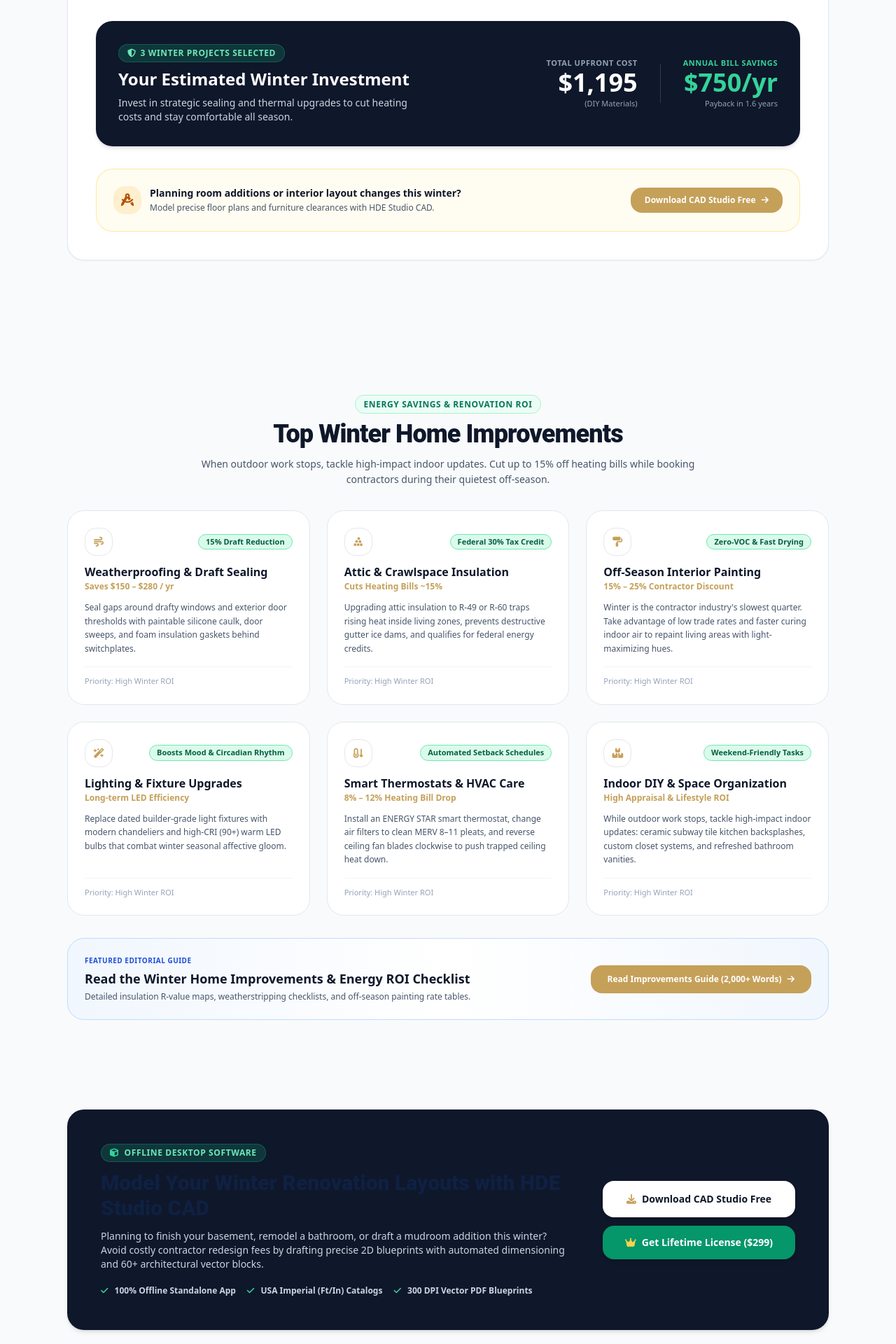
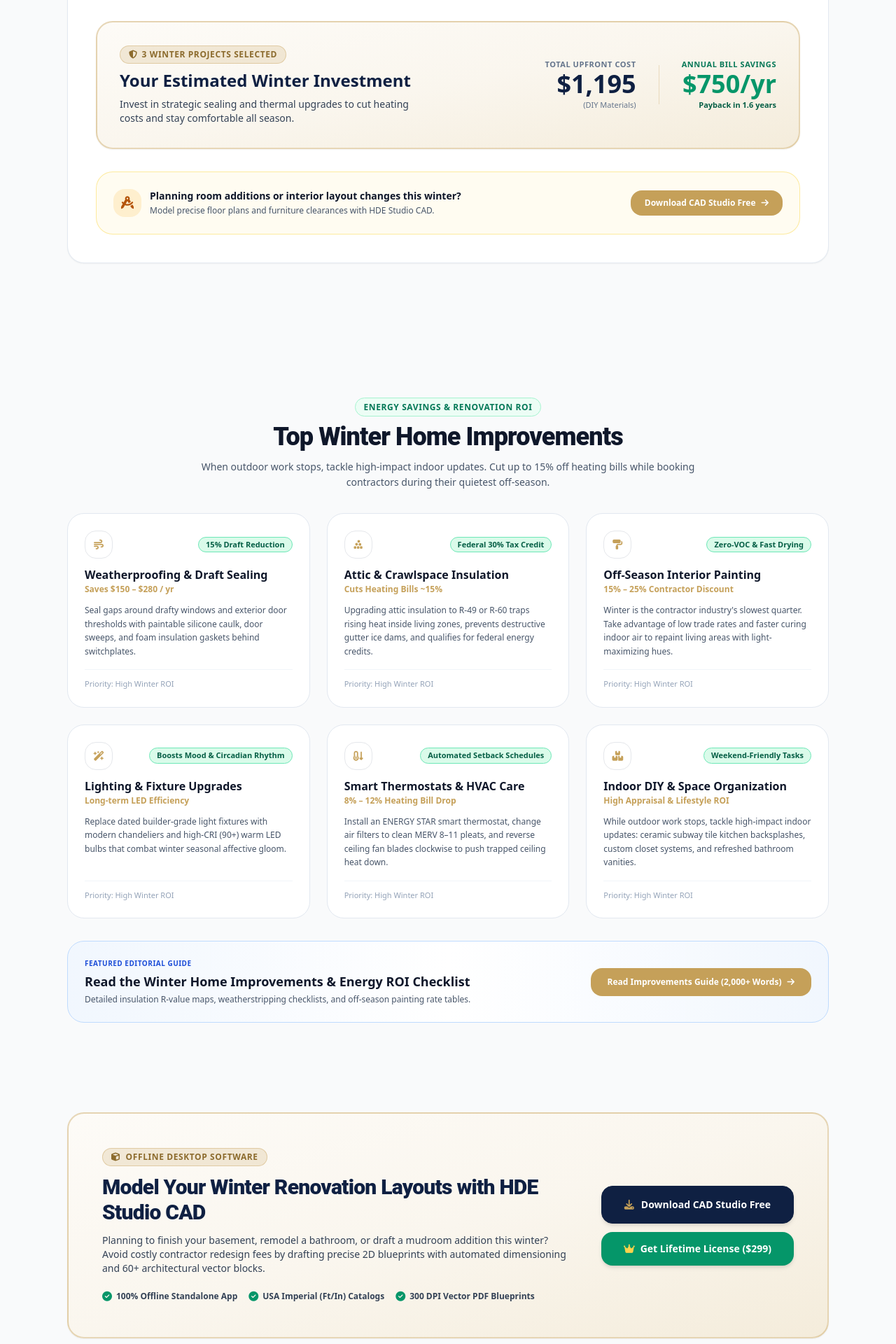
Before and after one commit to thyagarajsalome/hde-nextjs-web, a Next.js app: page /winter-home-guide in a window 1280 px wide. Shown: the part 2160-4080 px from the top of the page at 70% size. Built offline with nearby package versions, Linux system fonts and the light colour scheme; no server answers.

Commit message:
fix(ui): change winter guide promo and estimator summary banners to HDE brand cream light background

```diff
--- a/src/app/winter-home-guide/page.tsx
+++ b/src/app/winter-home-guide/page.tsx
@@ -346,37 +346,37 @@ export default function WinterHomeGuidePage() {
           </div>
         </section>
 
-        {/* SECTION 4: HDE STUDIO CAD INTEGRATION CARD */}
-        <section className="bg-gradient-to-br from-slate-900 via-primary-950 to-slate-900 rounded-3xl p-8 sm:p-12 text-white shadow-md flex flex-col lg:flex-row items-center justify-between gap-8">
+        {/* SECTION 4: HDE STUDIO CAD INTEGRATION CARD - HDE Brand Cream Light */}
+        <section className="bg-gradient-to-br from-[#fdfbf7] via-[#faf6ee] to-[#f4ecdb] border-2 border-[#c5a059]/40 rounded-3xl p-8 sm:p-12 text-[#0f2042] shadow-sm flex flex-col lg:flex-row items-center justify-between gap-8">
           <div className="space-y-3 text-center lg:text-left max-w-2xl">
-            <span className="inline-flex items-center gap-2 px-3 py-1 rounded-full text-xs font-black uppercase tracking-wider bg-emerald-500/20 text-emerald-300 border border-emerald-500/30">
-              <i className="fas fa-cube text-emerald-400"></i>
+            <span className="inline-flex items-center gap-2 px-3 py-1 rounded-full text-xs font-black uppercase tracking-wider bg-[#c5a059]/20 text-[#8c6b2d] border border-[#c5a059]/40 shadow-2xs">
+              <i className="fas fa-cube text-[#8c6b2d]"></i>
               <span>Offline Desktop Software</span>
             </span>
-            <h3 className="text-2xl sm:text-3xl font-black">
+            <h3 className="text-2xl sm:text-3xl font-black text-[#0f2042] tracking-tight">
               Model Your Winter Renovation Layouts with HDE Studio CAD
             </h3>
-            <p className="text-xs sm:text-sm text-slate-300 leading-relaxed">
+            <p className="text-xs sm:text-sm text-slate-700 leading-relaxed font-medium">
               Planning to finish your basement, remodel a bathroom, or draft a mudroom addition this winter? Avoid costly contractor redesign fees by drafting precise 2D blueprints with automated dimensioning and 60+ architectural vector blocks.
             </p>
-            <div className="pt-2 flex flex-wrap justify-center lg:justify-start gap-4 text-xs font-semibold text-slate-300">
-              <span><i className="fas fa-check text-emerald-400 mr-1.5"></i> 100% Offline Standalone App</span>
-              <span><i className="fas fa-check text-emerald-400 mr-1.5"></i> USA Imperial (Ft/In) Catalogs</span>
-              <span><i className="fas fa-check text-emerald-400 mr-1.5"></i> 300 DPI Vector PDF Blueprints</span>
+            <div className="pt-2 flex flex-wrap justify-center lg:justify-start gap-4 text-xs font-semibold text-slate-700">
+              <span className="flex items-center"><i className="fas fa-circle-check text-emerald-600 mr-1.5 text-sm"></i> 100% Offline Standalone App</span>
+              <span className="flex items-center"><i className="fas fa-circle-check text-emerald-600 mr-1.5 text-sm"></i> USA Imperial (Ft/In) Catalogs</span>
+              <span className="flex items-center"><i className="fas fa-circle-check text-emerald-600 mr-1.5 text-sm"></i> 300 DPI Vector PDF Blueprints</span>
             </div>
           </div>
 
           <div className="flex flex-col sm:flex-row lg:flex-col gap-3 w-full lg:w-auto shrink-0">
             <Link
               href="/download"
-              className="px-8 py-4 rounded-xl bg-white hover:bg-slate-100 text-slate-900 font-black text-sm shadow-md transition-all text-center no-underline flex items-center justify-center gap-2"
+              className="px-8 py-4 rounded-xl bg-[#0f2042] hover:bg-[#1a3360] text-white font-black text-sm shadow-md hover:shadow-lg transition-all text-center no-underline flex items-center justify-center gap-2.5 cursor-pointer border border-[#0f2042]"
             >
-              <i className="fas fa-download text-primary"></i>
+              <i className="fas fa-download text-[#c5a059]"></i>
               <span>Download CAD Studio Free</span>
             </Link>
             <Link
               href="/download#pricing"
-              className="px-8 py-3.5 rounded-xl bg-emerald-600 hover:bg-emerald-500 text-white font-bold text-xs sm:text-sm shadow-md transition-all text-center no-underline flex items-center justify-center gap-2"
+              className="px-8 py-3.5 rounded-xl bg-emerald-600 hover:bg-emerald-700 text-white font-bold text-xs sm:text-sm shadow-md hover:shadow-lg transition-all text-center no-underline flex items-center justify-center gap-2 cursor-pointer"
             >
               <i className="fas fa-crown text-amber-300"></i>
               <span>Get Lifetime License ($299)</span>
--- a/src/components/tools/WinterProjectEstimator.tsx
+++ b/src/components/tools/WinterProjectEstimator.tsx
@@ -235,42 +235,42 @@ export default function WinterProjectEstimator() {
         })}
       </div>
 
-      {/* Results Summary Box */}
-      <div className="rounded-2xl bg-gradient-to-br from-slate-900 via-primary-950 to-slate-900 text-white p-6 sm:p-8 flex flex-col md:flex-row items-center justify-between gap-6 shadow-md">
+      {/* Results Summary Box - Cream Light Aesthetic */}
+      <div className="rounded-2xl bg-gradient-to-br from-[#fdfbf7] via-[#faf6ee] to-[#f4ecdb] border-2 border-[#c5a059]/40 text-[#0f2042] p-6 sm:p-8 flex flex-col md:flex-row items-center justify-between gap-6 shadow-sm">
         <div className="space-y-2 text-center md:text-left">
-          <span className="inline-flex items-center gap-1.5 px-3 py-1 rounded-full text-xs font-black uppercase tracking-wider bg-emerald-500/20 text-emerald-300 border border-emerald-500/30">
+          <span className="inline-flex items-center gap-1.5 px-3 py-1 rounded-full text-xs font-black uppercase tracking-wider bg-[#c5a059]/20 text-[#8c6b2d] border border-[#c5a059]/40">
             <i className="fas fa-shield-halved"></i>
             <span>{totals.count} Winter Projects Selected</span>
           </span>
-          <h4 className="text-2xl font-black">Your Estimated Winter Investment</h4>
-          <p className="text-xs sm:text-sm text-slate-300 max-w-md leading-relaxed">
+          <h4 className="text-2xl font-black text-[#0f2042]">Your Estimated Winter Investment</h4>
+          <p className="text-xs sm:text-sm text-slate-700 max-w-md leading-relaxed font-medium">
             Invest in strategic sealing and thermal upgrades to cut heating costs and stay comfortable all season.
           </p>
         </div>
 
         <div className="flex items-center gap-6 sm:gap-8 shrink-0">
           <div className="text-center md:text-right">
-            <span className="text-[11px] uppercase tracking-wider font-bold text-slate-400 block">
+            <span className="text-[11px] uppercase tracking-wider font-bold text-slate-500 block">
               Total Upfront Cost
             </span>
-            <span className="text-3xl sm:text-4xl font-black text-white">
+            <span className="text-3xl sm:text-4xl font-black text-[#0f2042]">
               ${totals.totalCost.toLocaleString()}
             </span>
-            <span className="text-[11px] text-slate-400 block mt-0.5">
+            <span className="text-[11px] text-slate-500 block mt-0.5 font-medium">
               ({mode === "diy" ? "DIY Materials" : "With Labor"})
             </span>
           </div>
 
-          <div className="w-px h-14 bg-white/15 hidden sm:block"></div>
+          <div className="w-px h-14 bg-[#c5a059]/30 hidden sm:block"></div>
 
           <div className="text-center md:text-right">
-            <span className="text-[11px] uppercase tracking-wider font-bold text-emerald-400 block">
+            <span className="text-[11px] uppercase tracking-wider font-bold text-emerald-700 block">
               Annual Bill Savings
             </span>
-            <span className="text-3xl sm:text-4xl font-black text-emerald-400">
+            <span className="text-3xl sm:text-4xl font-black text-emerald-600">
               ${totals.totalSavings.toLocaleString()}/yr
             </span>
-            <span className="text-[11px] text-slate-400 block mt-0.5">
+            <span className="text-[11px] text-emerald-800 font-semibold block mt-0.5">
               Payback in {totals.paybackYears} {totals.paybackYears === "1.0" ? "year" : "years"}
             </span>
           </div>
```
